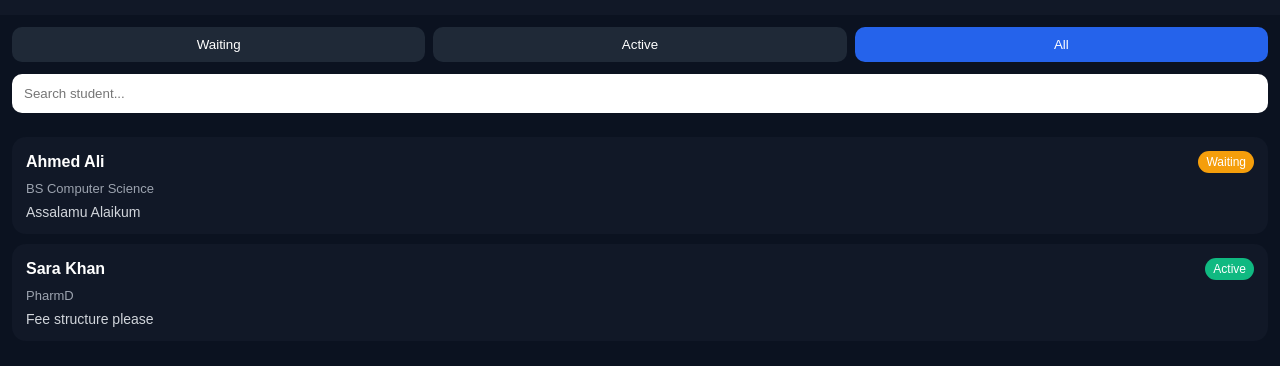
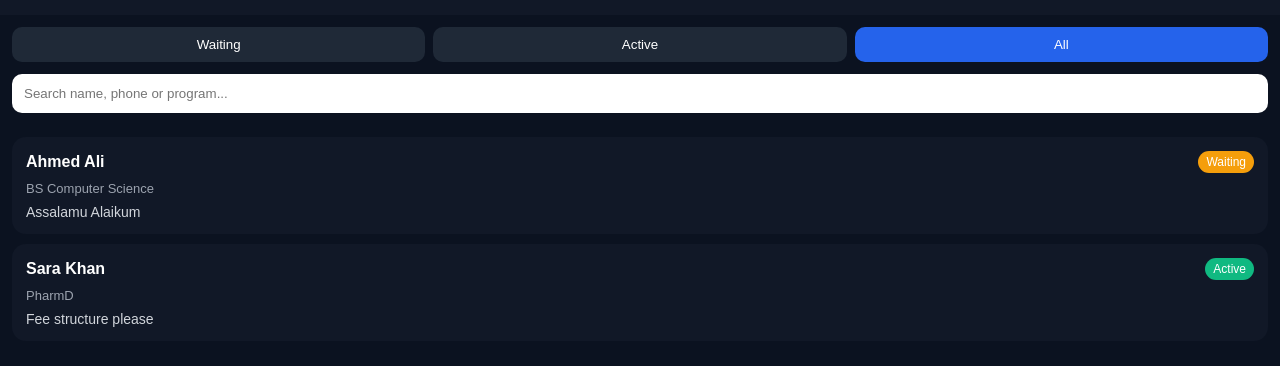
Before and after one commit to muhammadomer6637/mul-whatsapp-backend, a website: page public/live.html in a window 1280 px wide. Shown: the part 38-404 px from the top of the page. Drawn offline with Linux system fonts and the light colour scheme.

Commit message:
Update live.html

```diff
--- a/public/live.html
+++ b/public/live.html
@@ -38,11 +38,12 @@
   </div>
 
   <div class="search-wrap">
-    <input
-      type="text"
-      placeholder="Search student..."
-      class="search"
-    />
+ <input
+  id="searchInput"
+  type="text"
+  placeholder="Search name, phone or program..."
+  class="search"
+/>
   </div>
 
   <div class="chat-list" id="chatList">
```
